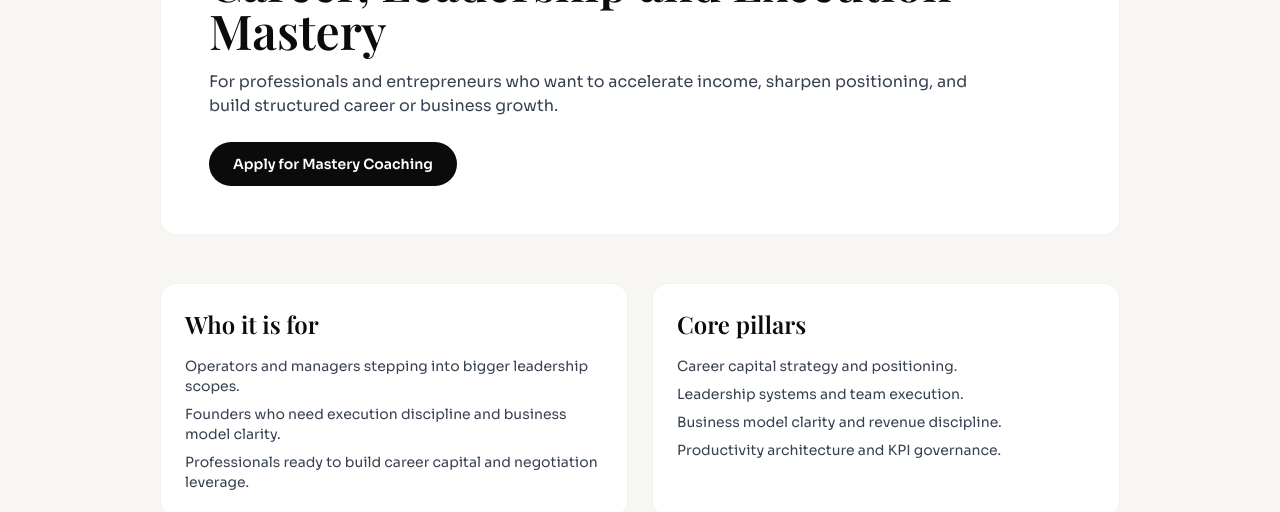
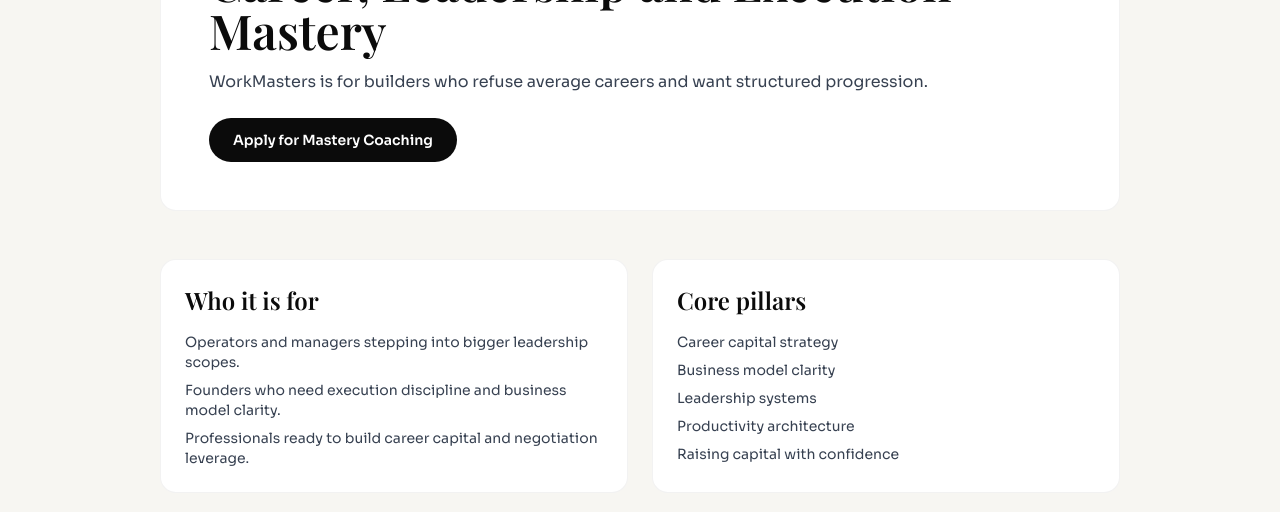
Before and after one commit to tugumeandree/andrewtugume.com, a Next.js app: page /workmasters in a window 1280 px wide. Shown: the part 288-800 px from the top of the page. Built offline with nearby package versions, Linux system fonts and the light colour scheme; no server answers.

Commit message:
Task 6A: Update positioning statement and core pillars to match spec

```diff
--- a/src/app/workmasters/page.tsx
+++ b/src/app/workmasters/page.tsx
@@ -44,7 +44,7 @@
         <p className="text-sm font-semibold tracking-wide text-accent uppercase">WorkMasters</p>
         <h1 className="mt-2 text-4xl md:text-5xl font-semibold text-primary">Career, Leadership and Execution Mastery</h1>
         <p className="mt-4 text-gray-700 max-w-3xl">
-          For professionals and entrepreneurs who want to accelerate income, sharpen positioning, and build structured career or business growth.
+          WorkMasters is for builders who refuse average careers and want structured progression.
         </p>
         <div className="mt-6">
           <Link href="/apply" className="inline-flex items-center justify-center rounded-full bg-primary px-6 py-3 text-sm font-semibold text-white hover:bg-black">
@@ -65,10 +65,11 @@
         <div className="bg-white border border-black/5 rounded-2xl p-6">
           <h2 className="text-2xl font-semibold text-primary">Core pillars</h2>
           <ul className="mt-4 space-y-2 text-sm text-gray-700">
-            <li>Career capital strategy and positioning.</li>
-            <li>Leadership systems and team execution.</li>
-            <li>Business model clarity and revenue discipline.</li>
-            <li>Productivity architecture and KPI governance.</li>
+            <li>Career capital strategy</li>
+            <li>Business model clarity</li>
+            <li>Leadership systems</li>
+            <li>Productivity architecture</li>
+            <li>Raising capital with confidence</li>
           </ul>
         </div>
       </section>
```
